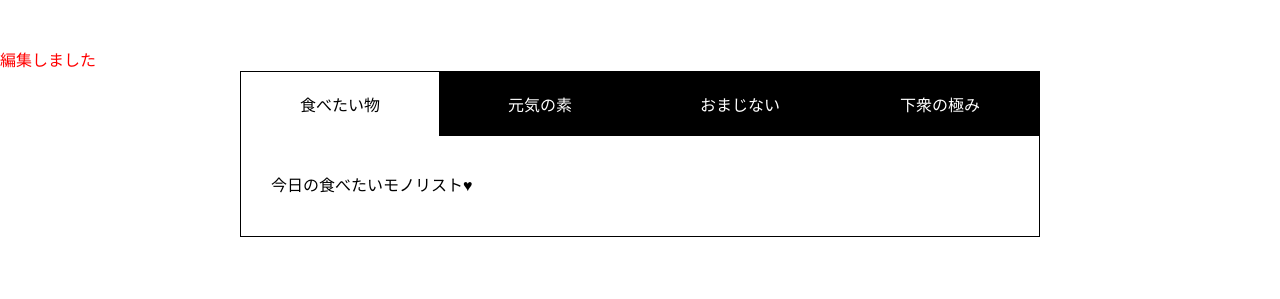
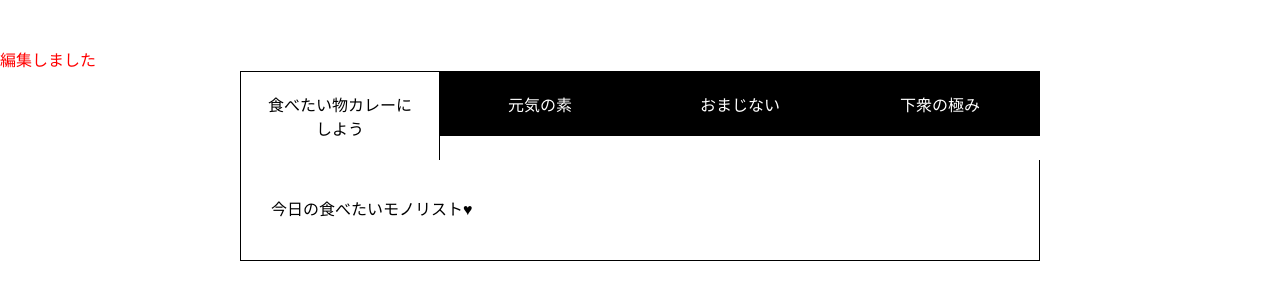
Before and after one commit to takagi2943/tesuto, a plain HTML site: page index.html in a window 1280 px wide. Shown: the part 99-398 px from the top of the page. Drawn offline with Linux system fonts and the light colour scheme.

Commit message:
今日の晩御飯変更したよ

```diff
--- a/index.html
+++ b/index.html
@@ -11,7 +11,7 @@
     <p style="color:red">編集しました</p>
     <div class="wrap">
       <ul id="tab-menu">
-        <li><a href="#tab1" class="active">食べたい物</a></li>
+        <li><a href="#tab1" class="active">食べたい物カレーにしよう</a></li>
         <li><a href="#tab2" class="">元気の素</a></li>
         <li><a href="#tab3" class="">おまじない</a></li>
         <li><a href="#tab4" class="">下衆の極み</a></li>
```
